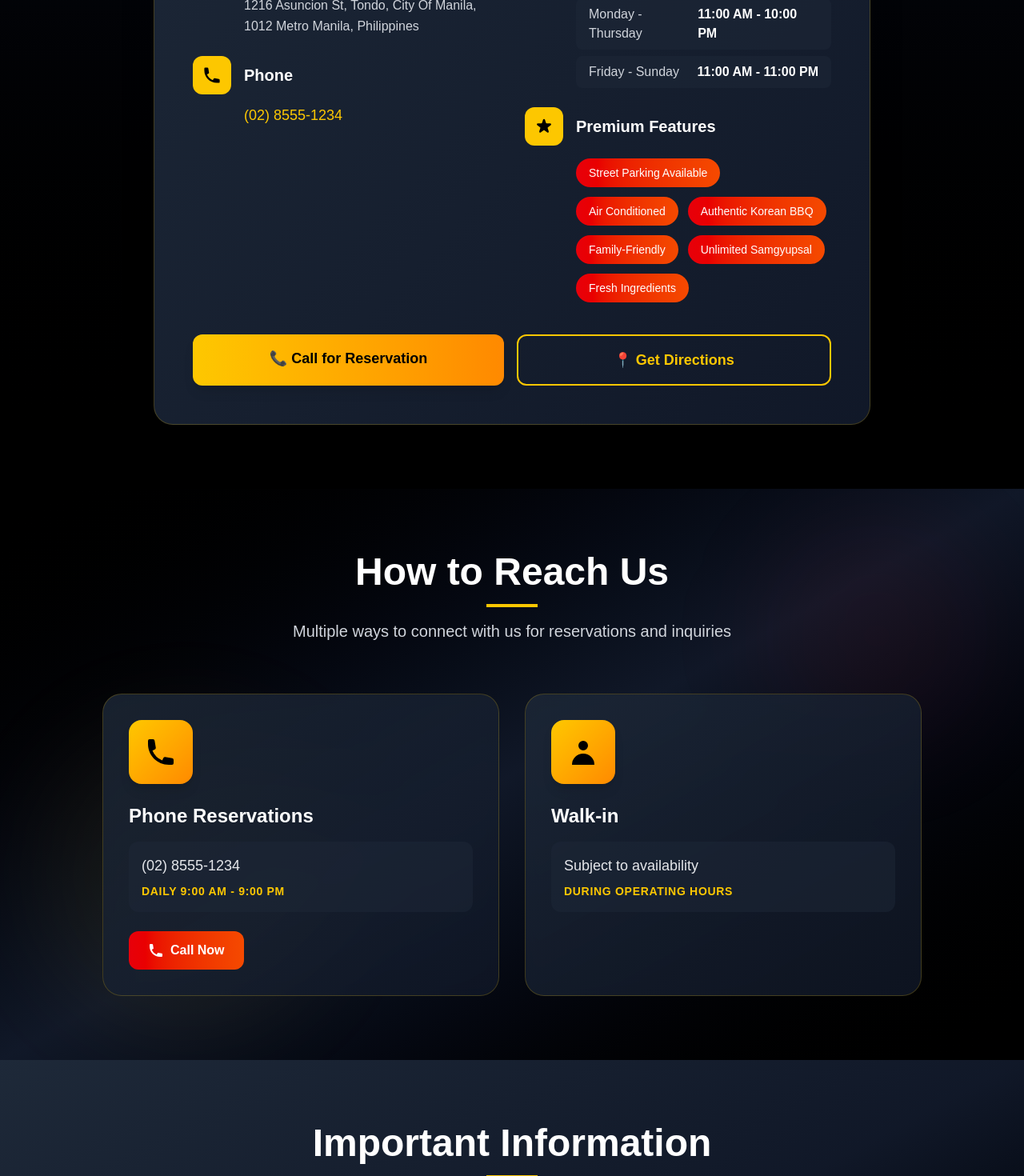
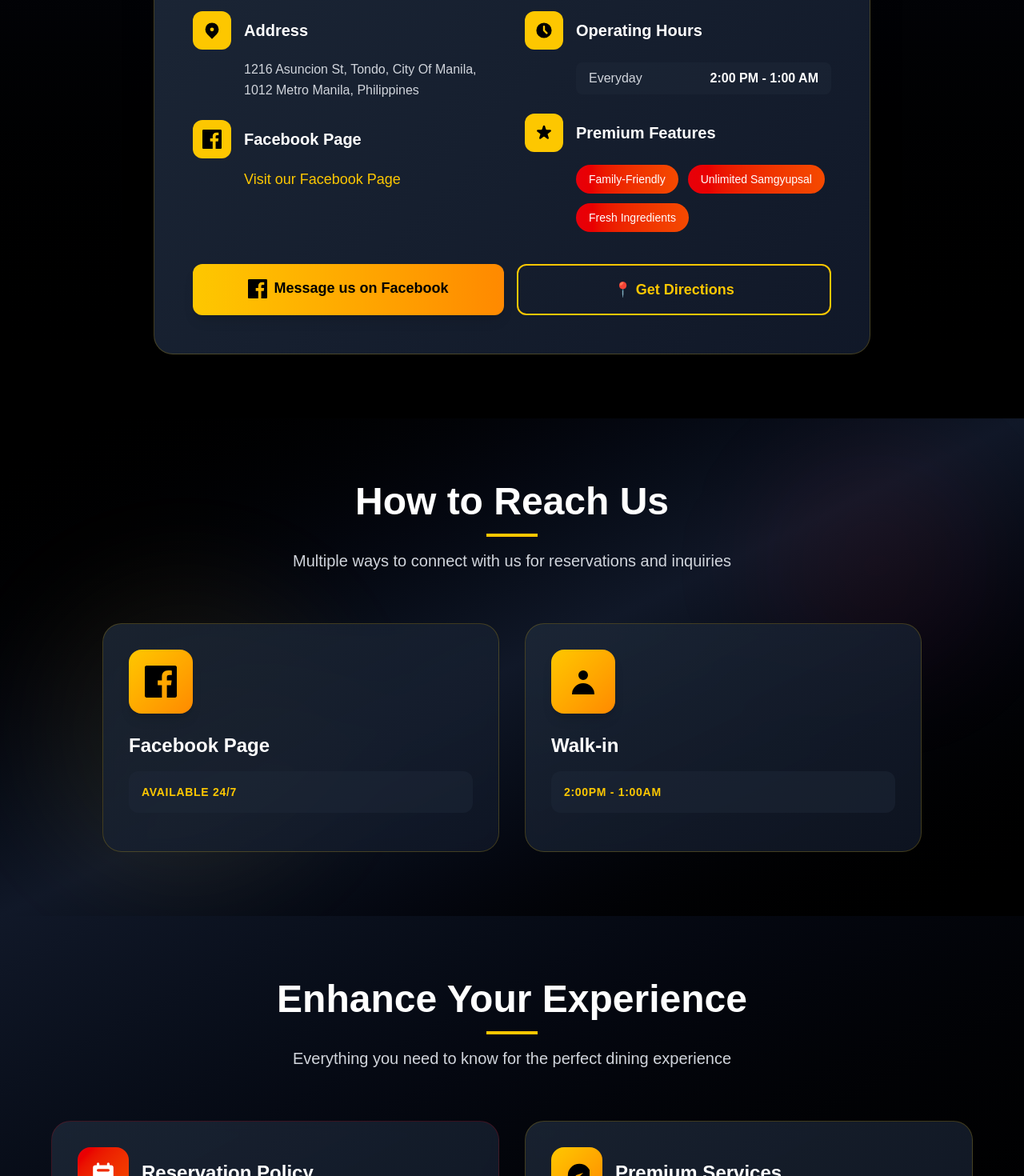
Before and after one commit to riomaemoto/three_little_pig, a Next.js app: page /location in a window 1280 px wide. Shown: the part 1220-2690 px from the top of the page at 80% size. Built offline with nearby package versions, Linux system fonts and the light colour scheme.

Commit message:
update text and links for reach us and added facebook link

```diff
--- a/src/app/location/page.tsx
+++ b/src/app/location/page.tsx
@@ -4,7 +4,6 @@ import GlowingLogo from "@/components/GlowingLogo";
 interface Location {
   name: string;
   address: string;
-  phone: string;
   hours: Record<string, string>;
   features: string[];
 }
@@ -22,15 +21,10 @@ export default function Location() {
       name: "3 Little Pigs Samgyupsal",
       address:
         "1216 Asuncion St, Tondo, City Of Manila, 1012 Metro Manila, Philippines",
-      phone: "(02) 8555-1234",
       hours: {
-        "Monday - Thursday": "11:00 AM - 10:00 PM",
-        "Friday - Sunday": "11:00 AM - 11:00 PM",
+        Everyday: "2:00 PM - 1:00 AM",
       },
       features: [
-        "Street Parking Available",
-        "Air Conditioned",
-        "Authentic Korean BBQ",
         "Family-Friendly",
         "Unlimited Samgyupsal",
         "Fresh Ingredients",
@@ -40,15 +34,15 @@ export default function Location() {
 
   const contactMethods: ContactMethod[] = [
     {
-      method: "Phone Reservations",
-      details: "(02) 8555-1234",
-      hours: "Daily 9:00 AM - 9:00 PM",
-      iconClass: "phone",
+      method: "Facebook Page",
+      details: "https://m.facebook.com/61550044936184/",
+      hours: "Available 24/7",
+      iconClass: "facebook",
     },
     {
       method: "Walk-in",
       details: "Subject to availability",
-      hours: "During operating hours",
+      hours: "2:00PM - 1:00AM",
       iconClass: "walk-in",
     },
   ];
@@ -108,7 +102,7 @@ export default function Location() {
               >
                 {/* Restaurant Hero Section */}
                 {/* Google Maps Section */}
-                <div className="relative h-80 overflow-hidden rounded-t-3xl">
+                <div className="relative h-100 overflow-hidden rounded-t-3xl">
                   <iframe
                     src="https://www.google.com/maps/embed?pb=!1m18!1m12!1m3!1d965.2106500704033!2d120.9654505349493!3d14.60804074031149!2m3!1f0!2f0!3f0!3m2!1i1024!2i768!4f13.1!3m3!1m2!1s0x3397cb006efbe027%3A0x61e2a23b712c4e03!2s3%20Little%20Pigs%20samgyupsal!5e0!3m2!1sen!2sjp!4v1751338723032!5m2!1sen!2sjp"
                     width="100%"
@@ -119,12 +113,6 @@ export default function Location() {
                     referrerPolicy="no-referrer-when-downgrade"
                     className="w-full h-full"
                   ></iframe>
-
-                  {/* Overlay with restaurant info */}
-                  <div className="absolute top-4 left-4 bg-gradient-to-r from-red-800/90 to-orange-600/90 backdrop-blur-sm text-white px-6 py-4 rounded-2xl shadow-lg border border-yellow-400/30">
-                    <h3 className="text-xl font-bold mb-1">{location.name}</h3>
-                    <p className="text-orange-200 text-sm">📍 Tondo, Manila</p>
-                  </div>
                 </div>
 
                 <div className="p-8 md:p-12">
@@ -156,27 +144,27 @@ export default function Location() {
                         </p>
                       </div>
 
-                      {/* Phone */}
+                      {/* Facebook Page */}
                       <div className="group">
                         <div className="flex items-center mb-3">
                           <div className="w-12 h-12 bg-yellow-400 rounded-xl flex items-center justify-center mr-4 group-hover:scale-110 transition-transform duration-300">
                             <svg
                               className="w-6 h-6 text-black"
                               fill="currentColor"
-                              viewBox="0 0 20 20"
+                              viewBox="0 0 24 24"
                             >
-                              <path d="M2 3a1 1 0 011-1h2.153a1 1 0 01.986.836l.74 4.435a1 1 0 01-.54 1.06l-1.548.773a11.037 11.037 0 006.105 6.105l.774-1.548a1 1 0 011.059-.54l4.435.74a1 1 0 01.836.986V17a1 1 0 01-1 1h-2C7.82 18 2 12.18 2 5V3z" />
+                              <path d="M22.675 0H1.325C.593 0 0 .593 0 1.326v21.348C0 23.407.593 24 1.325 24h11.495v-9.294H9.692v-3.622h3.128V8.413c0-3.1 1.894-4.788 4.659-4.788 1.325 0 2.464.099 2.795.143v3.24l-1.918.001c-1.504 0-1.796.715-1.796 1.763v2.31h3.587l-.467 3.622h-3.12V24h6.116c.73 0 1.324-.593 1.324-1.326V1.326C24 .593 23.407 0 22.675 0z" />
                             </svg>
                           </div>
                           <h4 className="text-xl font-bold text-white group-hover:text-yellow-400 transition-colors">
-                            Phone
+                            Facebook Page
                           </h4>
                         </div>
                         <a
-                          href={`tel:${location.phone}`}
+                          href="https://m.facebook.com/61550044936184/"
                           className="text-yellow-400 hover:text-yellow-300 text-lg font-medium ml-16 transition-colors hover:underline"
                         >
-                          {location.phone}
+                          Visit our Facebook Page
                         </a>
                       </div>
                     </div>
@@ -255,10 +243,17 @@ export default function Location() {
                   {/* Action Buttons */}
                   <div className="mt-10 flex flex-col sm:flex-row gap-4">
                     <a
-                      href={`tel:${location.phone}`}
+                      href="https://m.facebook.com/61550044936184/"
                       className="flex-1 bg-gradient-to-r from-yellow-400 to-orange-400 text-black py-4 px-8 rounded-xl text-center font-bold text-lg hover:from-yellow-300 hover:to-orange-300 transition-all duration-300 transform hover:scale-105 shadow-lg"
                     >
-                      📞 Call for Reservation
+                      <svg
+                        className="w-6 h-6 inline-block mr-2"
+                        fill="currentColor"
+                        viewBox="0 0 24 24"
+                      >
+                        <path d="M22.675 0H1.325C.593 0 0 .593 0 1.326v21.348C0 23.407.593 24 1.325 24h11.495v-9.294H9.692v-3.622h3.128V8.413c0-3.1 1.894-4.788 4.659-4.788 1.325 0 2.464.099 2.795.143v3.24l-1.918.001c-1.504 0-1.796.715-1.796 1.763v2.31h3.587l-.467 3.622h-3.12V24h6.116c.73 0 1.324-.593 1.324-1.326V1.326C24 .593 23.407 0 22.675 0z" />
+                      </svg>
+                      Message us on Facebook
                     </a>
                     <button className="flex-1 border-2 border-yellow-400 text-yellow-400 py-4 px-8 rounded-xl font-bold text-lg hover:bg-yellow-400 hover:text-black transition-all duration-300 transform hover:scale-105">
                       📍 Get Directions
@@ -290,26 +285,24 @@ export default function Location() {
           </div>
 
           <div className="grid md:grid-cols-2 gap-8 max-w-5xl mx-auto">
-            {contactMethods.map((method, index) => (
-              <div
-                key={index}
-                className="group relative bg-gradient-to-br from-gray-800/80 to-gray-900/80 backdrop-blur-sm border border-yellow-400/20 rounded-3xl p-8 hover:border-yellow-400/60 transition-all duration-500 hover:transform hover:scale-105 hover:shadow-2xl"
-              >
+            {contactMethods.map((method, index) => {
+              const cardContent = (
+                <div className="group relative bg-gradient-to-br from-gray-800/80 to-gray-900/80 backdrop-blur-sm border border-yellow-400/20 rounded-3xl p-8 hover:border-yellow-400/60 transition-all duration-500 hover:transform hover:scale-105 hover:shadow-2xl">
                   {/* Glow Effect */}
                   <div className="absolute inset-0 rounded-3xl bg-gradient-to-br from-yellow-400/5 to-red-600/5 opacity-0 group-hover:opacity-100 transition-opacity duration-500"></div>
-
                   <div className="relative z-10">
                     {/* Icon Background */}
                     <div className="w-20 h-20 bg-gradient-to-br from-yellow-400 to-orange-400 rounded-2xl flex items-center justify-center mb-6 group-hover:scale-110 group-hover:rotate-3 transition-all duration-500 shadow-lg">
-                    {method.iconClass === "phone" && (
+                      {method.iconClass === "facebook" && (
                         <svg
                           className="w-10 h-10 text-black"
                           fill="currentColor"
-                        viewBox="0 0 20 20"
+                          viewBox="0 0 24 24"
                         >
-                        <path d="M2 3a1 1 0 011-1h2.153a1 1 0 01.986.836l.74 4.435a1 1 0 01-.54 1.06l-1.548.773a11.037 11.037 0 006.105 6.105l.774-1.548a1 1 0 011.059-.54l4.435.74a1 1 0 01.836.986V17a1 1 0 01-1 1h-2C7.82 18 2 12.18 2 5V3z" />
+                          <path d="M22.675 0H1.325C.593 0 0 .593 0 1.326v21.348C0 23.407.593 24 1.325 24h11.495v-9.294H9.692v-3.622h3.128V8.413c0-3.1 1.894-4.788 4.659-4.788 1.325 0 2.464.099 2.795.143v3.24l-1.918.001c-1.504 0-1.796.715-1.796 1.763v2.31h3.587l-.467 3.622h-3.12V24h6.116c.73 0 1.324-.593 1.324-1.326V1.326C24 .593 23.407 0 22.675 0z" />
                         </svg>
                       )}
+
                       {method.iconClass === "walk-in" && (
                         <svg
                           className="w-10 h-10 text-black"
@@ -330,48 +323,43 @@ export default function Location() {
                     </h3>
 
                     <div className="bg-gray-800/50 rounded-xl p-4 mb-4">
-                    <p className="text-gray-200 text-lg font-medium mb-2">
-                      {method.details}
-                    </p>
                       <p className="text-yellow-400 text-sm font-semibold uppercase tracking-wider">
                         {method.hours}
                       </p>
                     </div>
-
-                  {method.iconClass === "phone" && (
-                    <div className="mt-6">
-                      <a
-                        href={`tel:${method.details}`}
-                        className="inline-flex items-center bg-gradient-to-r from-red-600 to-orange-600 text-white px-6 py-3 rounded-xl font-bold hover:from-red-500 hover:to-orange-500 transition-all duration-300 group-hover:scale-105"
-                      >
-                        <svg
-                          className="w-5 h-5 mr-2"
-                          fill="currentColor"
-                          viewBox="0 0 20 20"
-                        >
-                          <path d="M2 3a1 1 0 011-1h2.153a1 1 0 01.986.836l.74 4.435a1 1 0 01-.54 1.06l-1.548.773a11.037 11.037 0 006.105 6.105l.774-1.548a1 1 0 011.059-.54l4.435.74a1 1 0 01.836.986V17a1 1 0 01-1 1h-2C7.82 18 2 12.18 2 5V3z" />
-                        </svg>
-                        Call Now
-                      </a>
-                    </div>
-                  )}
                   </div>
 
                   {/* Border Animation */}
-                <div className="absolute inset-0 rounded-3xl border-2 border-transparent group-hover:border-yellow-400/40 transition-all duration-500"></div>
+                  <div className="absolute inset-0 rounded-3xl border-2 border-yellow-400 opacity-0 group-hover:opacity-100 transition-opacity duration-500"></div>
                 </div>
-            ))}
+              );
+
+              // Wrap the card in an <a> tag if it's the Facebook card
+              return method.iconClass === "facebook" ? (
+                <a
+                  key={index}
+                  href={method.details}
+                  target="_blank"
+                  rel="noopener noreferrer"
+                  className="block"
+                >
+                  {cardContent}
+                </a>
+              ) : (
+                <div key={index}>{cardContent}</div>
+              );
+            })}
           </div>
         </div>
       </section>
 
-      {/* Important Notes */}
-      <section className="py-20 bg-gradient-to-br from-gray-800 via-gray-900 to-black">
+      {/* Reservation and Services */}
+      <section className="py-20 bg-gradient-to-br from-gray-900 to-black">
         <div className="max-w-7xl mx-auto px-4 sm:px-6 lg:px-8">
           <div className="text-center mb-16">
-            <h3 className="text-4xl md:text-5xl font-black text-white mb-4">
-              Important Information
-            </h3>
+            <h2 className="text-4xl md:text-5xl font-black text-white mb-4">
+              Enhance Your Experience
+            </h2>
             <div className="w-16 h-1 bg-yellow-400 mx-auto mb-4"></div>
             <p className="text-xl text-gray-300 max-w-2xl mx-auto">
               Everything you need to know for the perfect dining experience
@@ -444,7 +432,7 @@ export default function Location() {
                 ].map((item, index) => (
                   <div key={index} className="flex items-start group/item">
                     <div className="w-2 h-2 bg-yellow-500 rounded-full mt-3 mr-4 flex-shrink-0 group-hover/item:bg-yellow-400 transition-colors"></div>
-                    <p className="text-gray-300 leading-relaxed group-hover/item:text-white transition-colors">
+                    <p className="text-gray-300 leading-relaxed group-hover:item:text-white transition-colors">
                       {item}
                     </p>
                   </div>
@@ -481,19 +469,19 @@ export default function Location() {
 
           <div className="flex flex-col sm:flex-row gap-6 justify-center max-w-2xl mx-auto">
             <a
-              href="tel:+63285551234"
+              href="https://m.facebook.com/61550044936184/"
               className="group relative bg-gradient-to-r from-yellow-400 to-orange-400 text-black px-8 py-4 rounded-2xl font-black text-lg hover:from-yellow-300 hover:to-orange-300 transition-all duration-300 transform hover:scale-105 shadow-2xl overflow-hidden"
             >
               <div className="absolute inset-0 bg-white/20 opacity-0 group-hover:opacity-100 transition-opacity duration-300"></div>
               <div className="relative flex items-center justify-center">
                 <svg
-                  className="w-6 h-6 mr-3"
+                  className="w-10 h-10 pr-4 text-black"
                   fill="currentColor"
-                  viewBox="0 0 20 20"
+                  viewBox="0 0 24 24"
                 >
-                  <path d="M2 3a1 1 0 011-1h2.153a1 1 0 01.986.836l.74 4.435a1 1 0 01-.54 1.06l-1.548.773a11.037 11.037 0 006.105 6.105l.774-1.548a1 1 0 011.059-.54l4.435.74a1 1 0 01.836.986V17a1 1 0 01-1 1h-2C7.82 18 2 12.18 2 5V3z" />
+                  <path d="M22.675 0H1.325C.593 0 0 .593 0 1.326v21.348C0 23.407.593 24 1.325 24h11.495v-9.294H9.692v-3.622h3.128V8.413c0-3.1 1.894-4.788 4.659-4.788 1.325 0 2.464.099 2.795.143v3.24l-1.918.001c-1.504 0-1.796.715-1.796 1.763v2.31h3.587l-.467 3.622h-3.12V24h6.116c.73 0 1.324-.593 1.324-1.326V1.326C24 .593 23.407 0 22.675 0z" />
                 </svg>
-                Call Now for Reservation
+                Message now on Facebook
               </div>
             </a>
 
@@ -503,17 +491,6 @@ export default function Location() {
             >
               <div className="absolute inset-0 bg-white/10 opacity-0 group-hover:opacity-100 transition-opacity duration-300"></div>
               <div className="relative flex items-center justify-center">
-                <svg
-                  className="w-6 h-6 mr-3"
-                  fill="currentColor"
-                  viewBox="0 0 20 20"
-                >
-                  <path
-                    fillRule="evenodd"
-                    d="M3 4a1 1 0 011-1h12a1 1 0 011 1v2a1 1 0 01-1 1H4a1 1 0 01-1-1V4zm0 4a1 1 0 011-1h6a1 1 0 011 1v6a1 1 0 01-1 1H4a1 1 0 01-1-1V8zm8 0a1 1 0 011-1h4a1 1 0 011 1v6a1 1 0 01-1 1h-4a1 1 0 01-1-1V8z"
-                    clipRule="evenodd"
-                  />
-                </svg>
                 View Our Menu
               </div>
             </a>
--- a/src/app/menu/page.tsx
+++ b/src/app/menu/page.tsx
@@ -49,11 +49,6 @@ function MenuCard({ price, items, image, title }: MenuCardProps) {
         </div>
 
         {/* Order Button */}
-        <div className="text-center">
-          <button className="bg-gradient-to-r from-red-600 to-red-700 text-white font-bold px-8 py-3 rounded-full hover:from-red-700 hover:to-red-800 transition-all duration-300 transform hover:scale-105 shadow-lg border-2 border-red-800">
-            Order Now
-          </button>
-        </div>
       </div>
 
       {/* Decorative Corner */}
```
Lines whose indentation alone changed are shown as unchanged.
